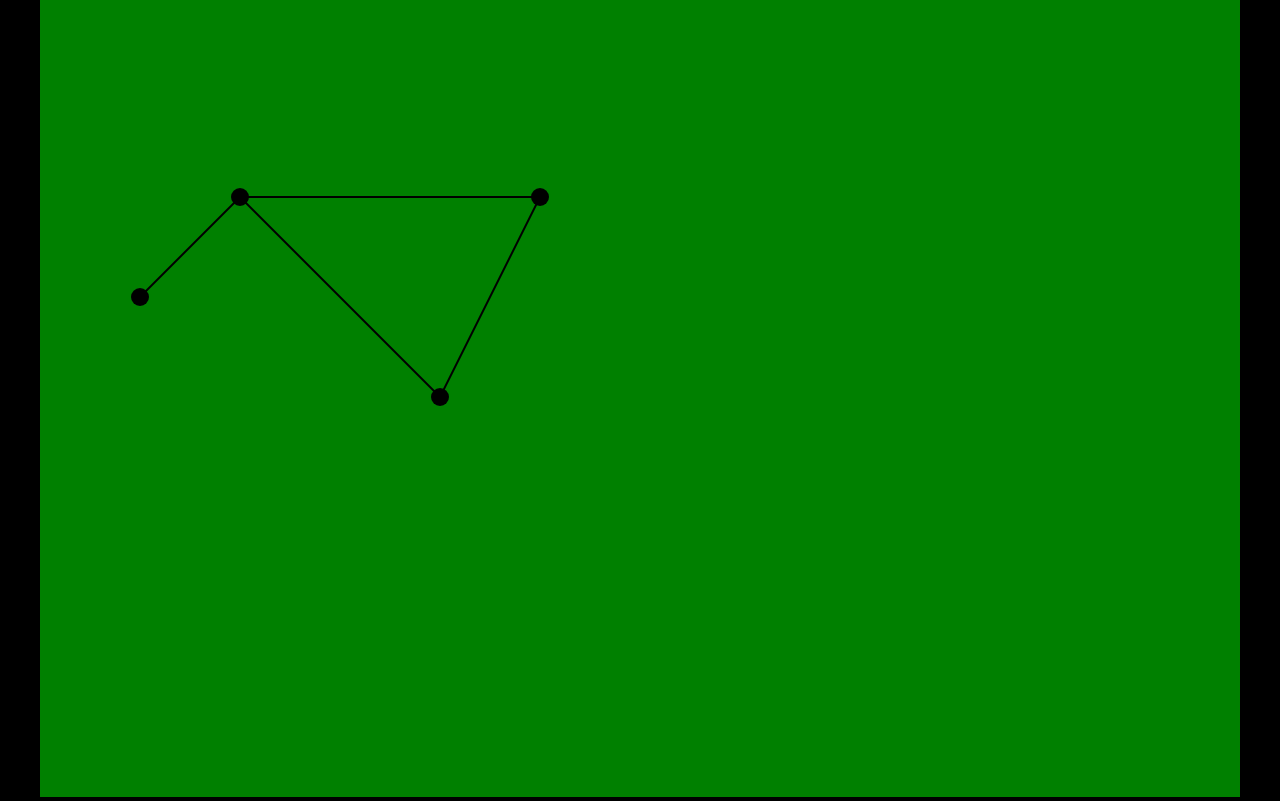
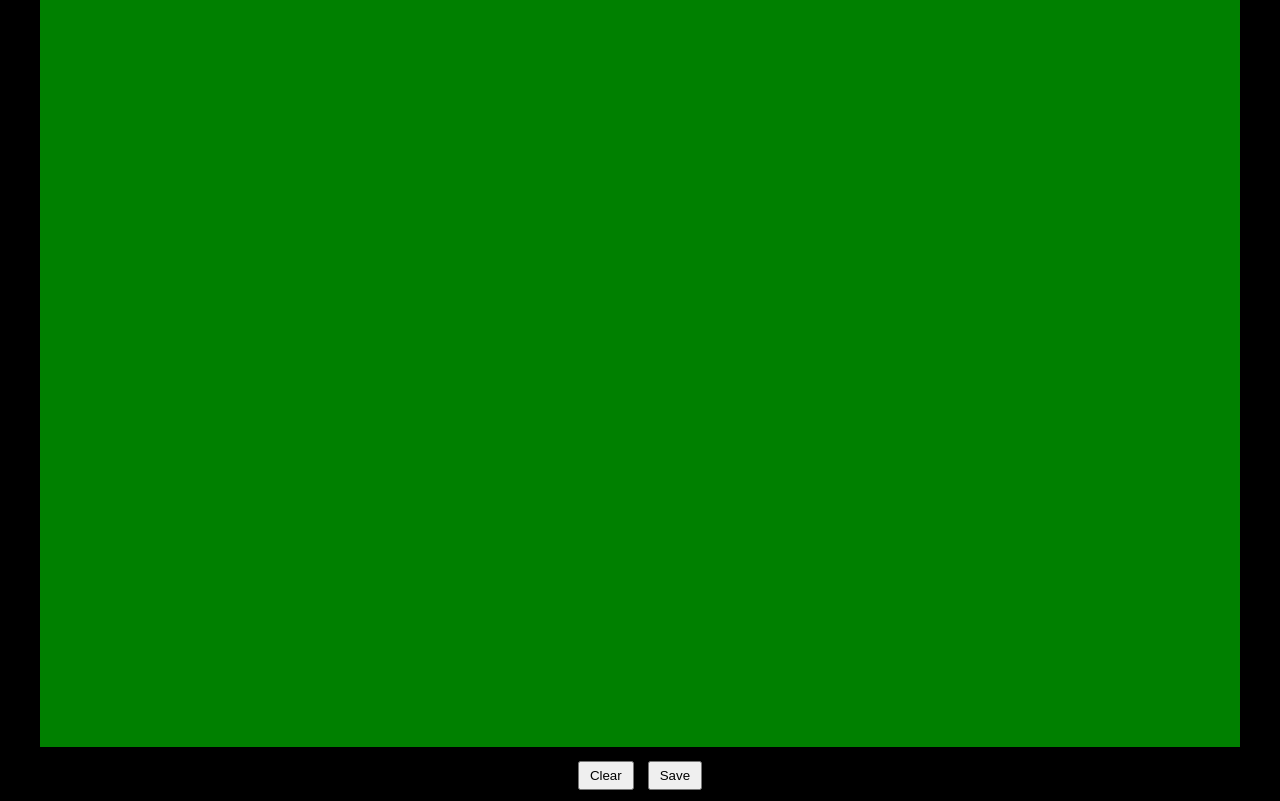
Before and after one commit to jaylamping/jsWorld, a website built with Vite: page index.html in a window 1280 px wide. Shown: the part 80-881 px from the top of the page. Built offline with nearby package versions, Linux system fonts and the light colour scheme.

Commit message:
using localstorage as temporary storage for now

```diff
--- a/index.html
+++ b/index.html
@@ -9,7 +9,10 @@
   <body>
     <h1>jsWorld</h1>
     <canvas id="world"></canvas>
-    <div id="controls"></div>
+    <div id="controls">
+      <button id="clear-btn">Clear</button>
+      <button id="save-btn">Save</button>
+    </div>
     <script type="module" src="/main.js"></script>
     <script></script>
   </body>
--- a/js/graphEditor.js
+++ b/js/graphEditor.js
@@ -15,6 +15,24 @@ class GraphEditor {
     this.dragging = false;
 
     this.#addEventListeners();
+  }
+
+  display() {
+    this.graph.draw(this.ctx);
+    if (this.hovered) {
+      this.hovered.draw(this.ctx, { fill: true });
+    }
+    if (this.selected) {
+      const intent = this.hovered ? this.hovered : this.mouse;
+      new Segment(this.selected, intent).draw(this.ctx, { width: 2, dash: [3, 3] });
+      this.selected.draw(this.ctx, { outline: true });
+    }
+  }
+
+  dispose() {
+    this.graph.dispose();
+    this.selected = null;
+    this.hovered = null;
   }
 
   #addEventListeners() {
@@ -73,18 +91,6 @@ class GraphEditor {
     }
     this.hovered = null;
   }
-
-  display() {
-    this.graph.draw(this.ctx);
-    if (this.hovered) {
-      this.hovered.draw(this.ctx, { fill: true });
-    }
-    if (this.selected) {
-      const intent = this.hovered ? this.hovered : this.mouse;
-      new Segment(this.selected, intent).draw(this.ctx, { width: 2, dash: [3, 3] });
-      this.selected.draw(this.ctx, { outline: true });
-    }
-  }
 }
 
 export default GraphEditor;
--- a/js/math/graph.js
+++ b/js/math/graph.js
@@ -1,7 +1,15 @@
+import { Point, Segment } from '../primitives';
+
 class Graph {
   constructor(points = [], segments = []) {
     this.points = points;
     this.segments = segments;
+  }
+
+  static load(graphInfo) {
+    const points = graphInfo.points.map(p => new Point(p.x, p.y));
+    const segments = graphInfo.segments.map(s => new Segment(new Point(s.p1.x, s.p1.y), new Point(s.p2.x, s.p2.y)));
+    return new Graph(points, segments);
   }
 
   addPoint(point) {
--- a/main.js
+++ b/main.js
@@ -1,26 +1,19 @@
 import Graph from './js/math/graph';
 import GraphEditor from './js/graphEditor';
 import Viewport from './js/viewport';
-import { Point, Segment } from './js/primitives';
 
 const world = document.getElementById('world');
+const clearBtn = document.getElementById('clear-btn');
+const saveBtn = document.getElementById('save-btn');
 
 world.width = 1200;
-world.height = 800;
+world.height = 750;
 
 const ctx = world.getContext('2d');
 
-const p1 = new Point(200, 200);
-const p2 = new Point(500, 200);
-const p3 = new Point(400, 400);
-const p4 = new Point(100, 300);
-
-const s1 = new Segment(p1, p2);
-const s2 = new Segment(p1, p3);
-const s3 = new Segment(p1, p4);
-const s4 = new Segment(p2, p3);
-
-const graph = new Graph([p1, p2, p3, p4], [s1, s2, s3, s4]);
+const localStorageGraph = localStorage.getItem('graph');
+const graphInfo = localStorageGraph ? JSON.parse(localStorageGraph) : null;
+const graph = graphInfo ? Graph.load(graphInfo) : new Graph();
 const viewport = new Viewport(world);
 const graphEditor = new GraphEditor(viewport, graph);
 
@@ -33,4 +26,8 @@ function animate() {
   requestAnimationFrame(animate);
 }
 
+clearBtn.addEventListener('click', () => graphEditor.dispose());
+
+saveBtn.addEventListener('click', () => localStorage.setItem('graph', JSON.stringify(graph)));
+
 graph.draw(ctx);
```
